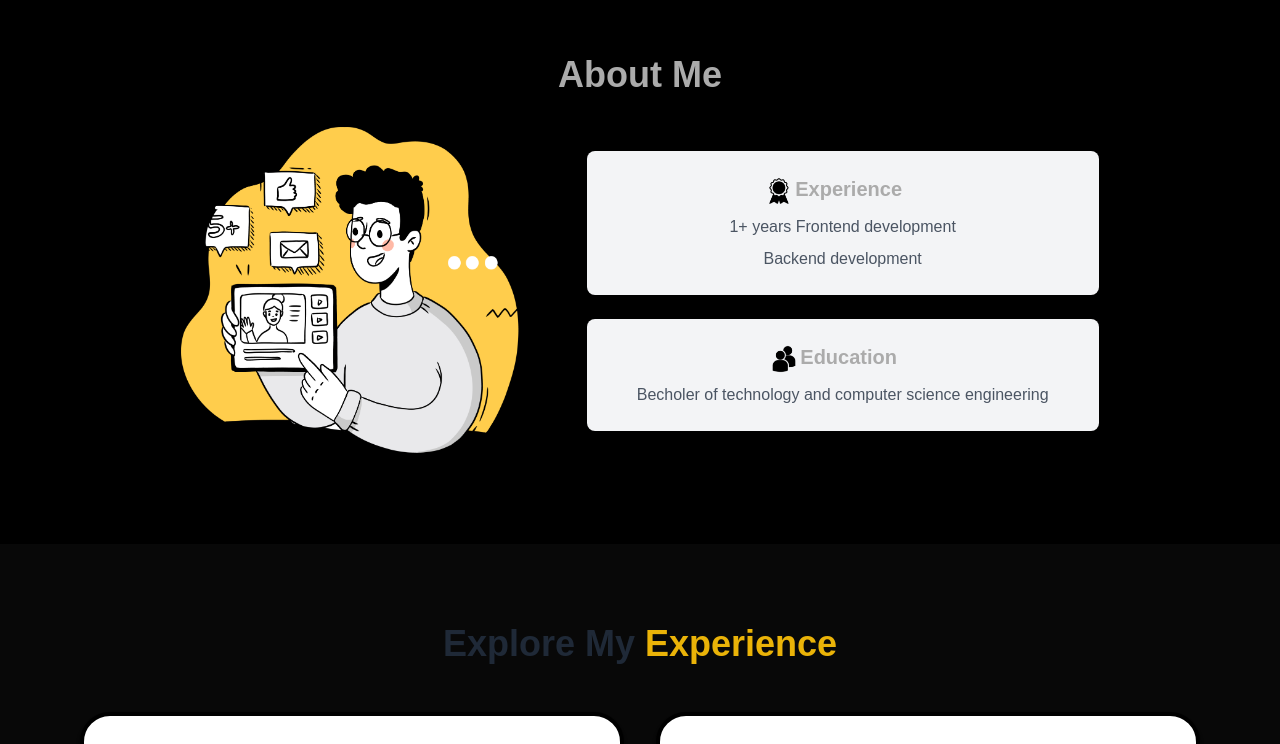
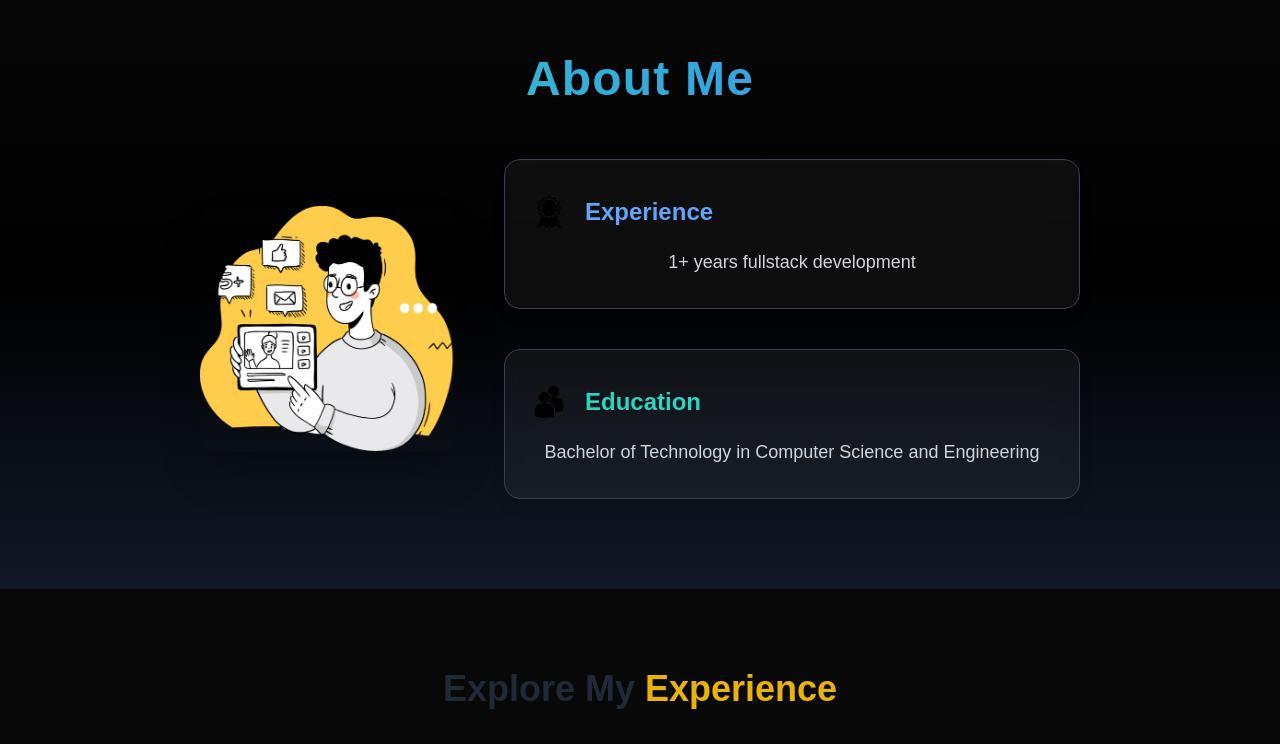
Before and after one commit to 123Sangram/Portfolio, a React (Vite) app: page / in a window 1280 px wide. Shown: the part 835-1579 px from the top of the page. Built offline with nearby package versions, Linux system fonts and the light colour scheme.

Commit message:
Update About.jsx

```diff
--- a/src/components/About.jsx
+++ b/src/components/About.jsx
@@ -1,69 +1,58 @@
+import React from "react";
+import logo from "../assets/11 logo.png";
+import experience from "../assets/experience.png";
+import education from "../assets/education.png";
 
-
-import React from "react";
-// import "./About.css";
-import logo from '../assets/11 logo.png'
-import experience from '../assets/experience.png'
-import education from "../assets/education.png";
 const About = () => {
   return (
-    <section id="about" className="py-16 bg-black">
-      {/* Container for main content */}
-      <div className="container mx-auto text-center">
-        {/* Heading */}
-        <h2 className="text-4xl font-bold mb-8">About Me</h2>
+    <section
+      id="about"
+      className="pt-40 bg-gradient-to-t from-gray-900 via-black to-black-200 text-white"
+    >
+      <div className="container mx-auto px-4 text-center">
+        <h2 className="text-5xl font-extrabold mb-14 tracking-wide text-transparent bg-clip-text bg-gradient-to-r from-teal-400 to-blue-500">
+          About Me
+        </h2>
 
-        {/* Flexbox for layout alignment */}
-        <div className="flex flex-col lg:flex-row justify-center items-center space-y-8 lg:space-y-0 lg:space-x-16">
-          {/* Illustration on the left */}
-          <div className="w-1/3">
+        <div className="flex flex-col lg:flex-row justify-center items-center gap-12">
+          {/* Left Illustration */}
+          <div className="w-64 h-64 flex items-center justify-center transform hover:scale-105 transition duration-500">
             <img
               src={logo}
               alt="Illustration"
-              className="w-full"
+              className="rounded-2xl shadow-2xl w-full object-contain"
             />
           </div>
 
-          {/* Information boxes on the right */}
-          <div className="w-full lg:w-1/2 flex flex-col space-y-6">
-            {/* Experience section */}
-            <div className="bg-gray-100 rounded-lg py-6 px-4 shadow-lg">
-              <div className="flex justify-center pr-5">
-                <span>
-                  <img className="h-8" src={experience}alt="" />
-                </span>{" "}
-                <h3 className="text-xl font-semibold">Experience</h3>
+          {/* Right Content Cards */}
+          <div className="flex flex-col gap-10 w-full max-w-xl">
+            {/* Experience */}
+            <div className="bg-white bg-opacity-5 backdrop-blur-md border border-gray-700 rounded-2xl px-6 py-8 shadow-lg hover:shadow-blue-500/50 transition duration-500">
+              <div className="flex items-center gap-4 mb-4">
+                <img src={experience} alt="Experience Icon" className="h-10" />
+                <h3 className="text-2xl font-semibold text-blue-400">
+                  Experience
+                </h3>
               </div>
-                        <p className="text-gray-600 mt-2">
-                1+ years Frontend development
+              <p className="text-gray-300 text-lg">
+                1+ years fullstack development
               </p>
-              <p className="text-gray-600 mt-2">
-                Backend development
-              </p>
-
             </div>
 
-            {/* Education section */}
-            <div className="bg-gray-100 rounded-lg py-6 px-4 shadow-lg">
-              <div className="flex justify-center pr-5">
-                <span>
-                  <img className="h-8" src={education} alt="" />
-                </span>{" "}
-                <h3 className="text-xl font-semibold">Education</h3>
+            {/* Education */}
+            <div className="bg-white bg-opacity-5 backdrop-blur-md border border-gray-700 rounded-2xl px-6 py-8 shadow-lg hover:shadow-teal-400/50 transition duration-500">
+              <div className="flex items-center gap-4 mb-4">
+                <img src={education} alt="Education Icon" className="h-10" />
+                <h3 className="text-2xl font-semibold text-teal-400">
+                  Education
+                </h3>
               </div>
-              <p className="text-gray-600 mt-2">
-                Becholer of technology and computer science engineering
+              <p className="text-gray-300 text-lg">
+                Bachelor of Technology in Computer Science and Engineering
               </p>
             </div>
           </div>
         </div>
-
-        {/* <div className="relative mt-32 border py-4 px-20 rounded-[15px] mx-20 overflow-hidden"> */}
-        {/* Animated background layer */}
-
-
-
-
       </div>
     </section>
   );
```
